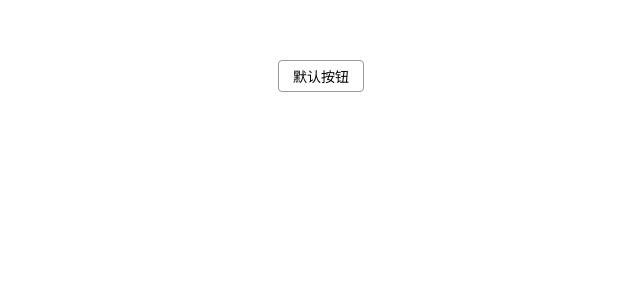
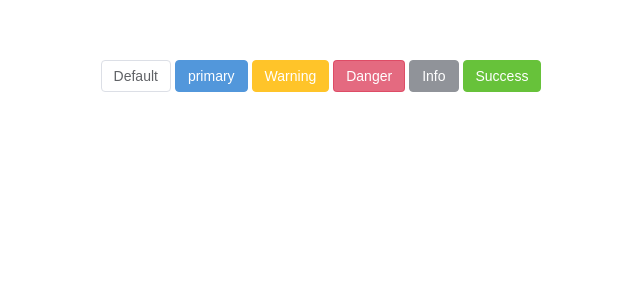
Before and after one commit to Misssusu/simple-style-ui, a Vue app: page / in a window 1280 px wide. Shown: the top 300 px of the page, without its empty margins (319-959 px from the left). Built offline with nearby package versions, Linux system fonts and the light colour scheme.

Commit message:
finish button component

```diff
--- a/src/Past.vue
+++ b/src/Past.vue
@@ -1,5 +1,12 @@
 <template>
-  <s-button type="primary">默认按钮</s-button>
+  <div class="button">
+    <s-button type="default">Default</s-button>
+    <s-button type="primary">primary</s-button>
+    <s-button type="warning">Warning</s-button>
+    <s-button type="danger">Danger</s-button>
+    <s-button type="info">Info</s-button>
+    <s-button type="success">Success</s-button>
+  </div>
 </template>
 
 <script>
--- a/src/assets/styles/global.scss
+++ b/src/assets/styles/global.scss
@@ -1,18 +1,47 @@
 /*  Button
 -------------------------- */
 $--button-height: 32px;
-$--button-bg: white;
-$--button-active-bg: #eee;
 $--button-radius: 4px;
-$--color: #333;
-$--border-color: #999;
-$--border-color-hover: #666;
+$--color: #606266;
+$--color-white: #fff !default;
+$--border-color: #dcdfe6;
+$--border-color-hover: #dcdfe6;
+$--button-padding: 4px 12px !default;
+
+$--color-default-fill: #fff;
+$--color-default-hover-fill: #ecf5ff;
+$--color-default-hover: #409eff;
+$--button-default-active: #3a8ee6;
+
+$--color-primary-fill: #5297DB !default;
+$--color-primary-hover: #66b1ff !default;
+$--color-primary-active: #3a8ee6 !default;
+
+$--color-warning-fill: #FFC429 !default;
+$--color-warning-active: #E6A23C !default;
+$--color-warning-hover: #ebb563 !default;
+
+$--color-danger-fill: rgba(222, 69, 97, 0.8) !default;
+$--color-danger-active: #dd6161 !default;
+$--color-danger-hover: #f78989 !default;
+
+$--color-info-fill: #909399 !default;
+$--color-info-active: #82848a !default;
+$--color-info-hover: #a6a9ad !default;
+
+$--color-success-fill: #67c23a !default;
+$--color-success-active: #5daf34 !default;
+$--color-success-hover: #85ce61 !default;
+
+
+
+
 
 /* Font-size
 -------------------------- */
-$--font-size: 14px;
+$--font-size: 14px !default;
 
 
 /*  Utils
 -------------------------- */
-//@import "utils.scss";
+@import "utils.scss";
--- a/src/components/Button/SButton.vue
+++ b/src/components/Button/SButton.vue
@@ -17,8 +17,7 @@
         type: String,
         default: 'primary',
         validator: function(value){
-          return ['primary','warning','danger','info','success'].indexOf(value) > -1
-
+          return ['default','primary','warning','danger','info','success'].indexOf(value) > -1
         }
       }
     },
@@ -35,21 +34,12 @@
     font-size: $--font-size;
     border-radius: $--button-radius;
     border: 1px solid $--border-color;
-    background: $--button-bg;
-    padding: .25em 1em;
-    display: inline-flex;
-    justify-content: center;
-    align-items: center;
+    background: $--color-default-fill;
+    padding: $--button-padding;
+    @include flexCenterMx(inline-flex);
     vertical-align: middle;
     cursor: pointer;
-
-    &:hover {
-      border-color: $--border-color-hover;
-    }
-
-    &:active {
-      background: $--button-active-bg;
-    }
+    color: $--color;
 
     &:focus {
       outline: none;
@@ -76,6 +66,72 @@
         margin-right: 0;
       }
     }
-    &-primary {}
+    &-default:hover {
+      color: $--color-default-hover;
+      border-color: $--border-color-hover;
+      background: $--color-default-hover-fill;
+      &:active {
+        color: $--button-default-active;
+        border-color: $--button-default-active;
+      }
+    }
+    &-primary {
+      background: $--color-primary-fill;
+      border-color: $--color-primary-fill;
+      color: $--color-white;
+      &:hover {
+        background: $--color-primary-hover;
+      }
+      &:active {
+        background: $--color-primary-active;
+      }
+    }
+    &-warning {
+      background: $--color-warning-fill;
+      border-color: $--color-warning-fill;
+      color: $--color-white;
+      &:hover {
+        background: $--color-warning-hover;
+      }
+      &:active {
+        background: $--color-warning-active;
+      }
+    }
+    &-danger {
+      background: $--color-danger-fill;
+      border-color: $--color-danger-fill;
+      color: $--color-white;
+      &:hover {
+        background: $--color-danger-hover;
+      }
+      &:active {
+        background: $--color-danger-active;
+      }
+    }
+    &-info {
+      background: $--color-info-fill;
+      border-color: $--color-info-fill;
+      color: $--color-white;
+      &:hover {
+        background: $--color-info-hover;
+      }
+      &:active {
+        background: $--color-info-active;
+      }
+    }
+    &-success {
+      background: $--color-success-fill;
+      border-color: $--color-success-fill;
+      color: $--color-white;
+      &:hover {
+        background: $--color-success-hover;
+      }
+      &:active {
+        background: $--color-success-active;
+      }
+    }
+    & + & {
+      margin-left: 4px;
+    }
   }
 </style>
--- a/vue.config.js
+++ b/vue.config.js
@@ -2,7 +2,7 @@ module.exports = {
   css: {
     loaderOptions: {
       sass: {
-        prependData: `@import "~@/assets/styles/global.scss";`
+        prependData: `@import "@/assets/styles/global.scss";`
       }
     }
   }
```
